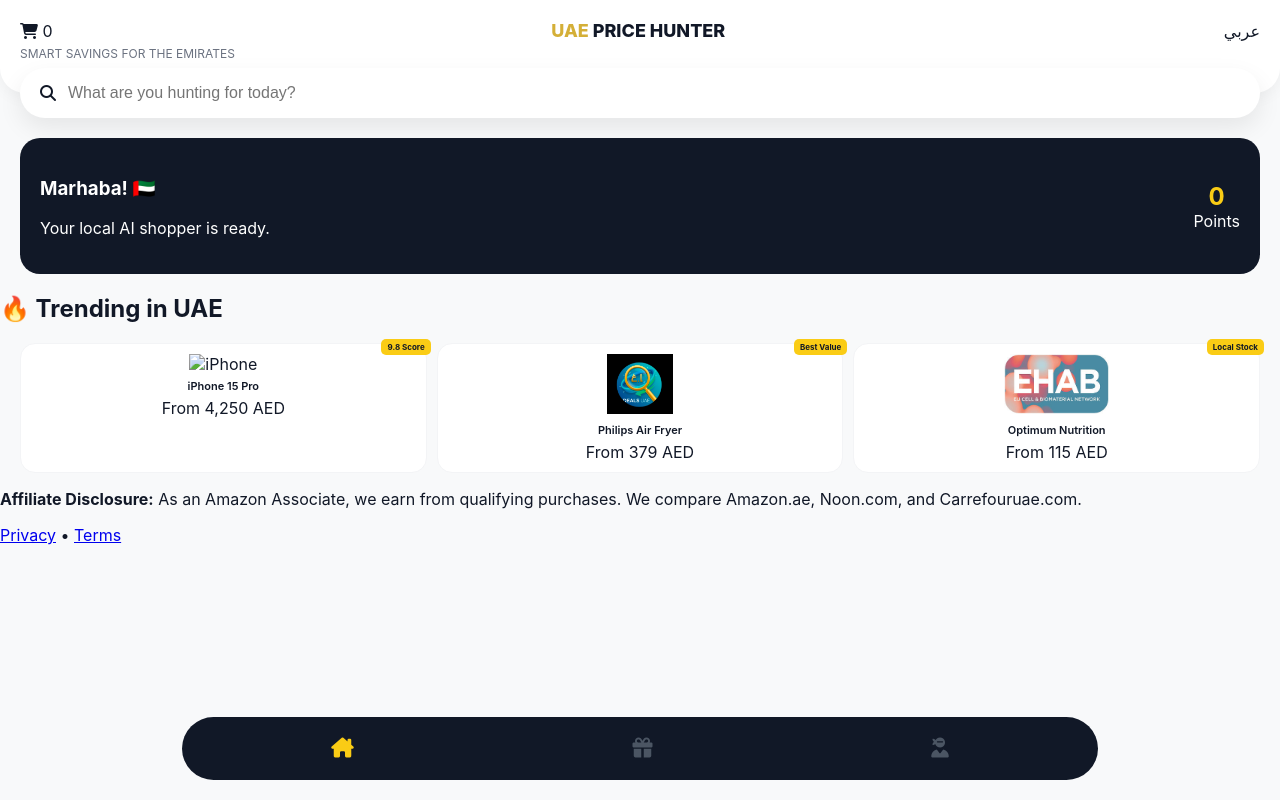
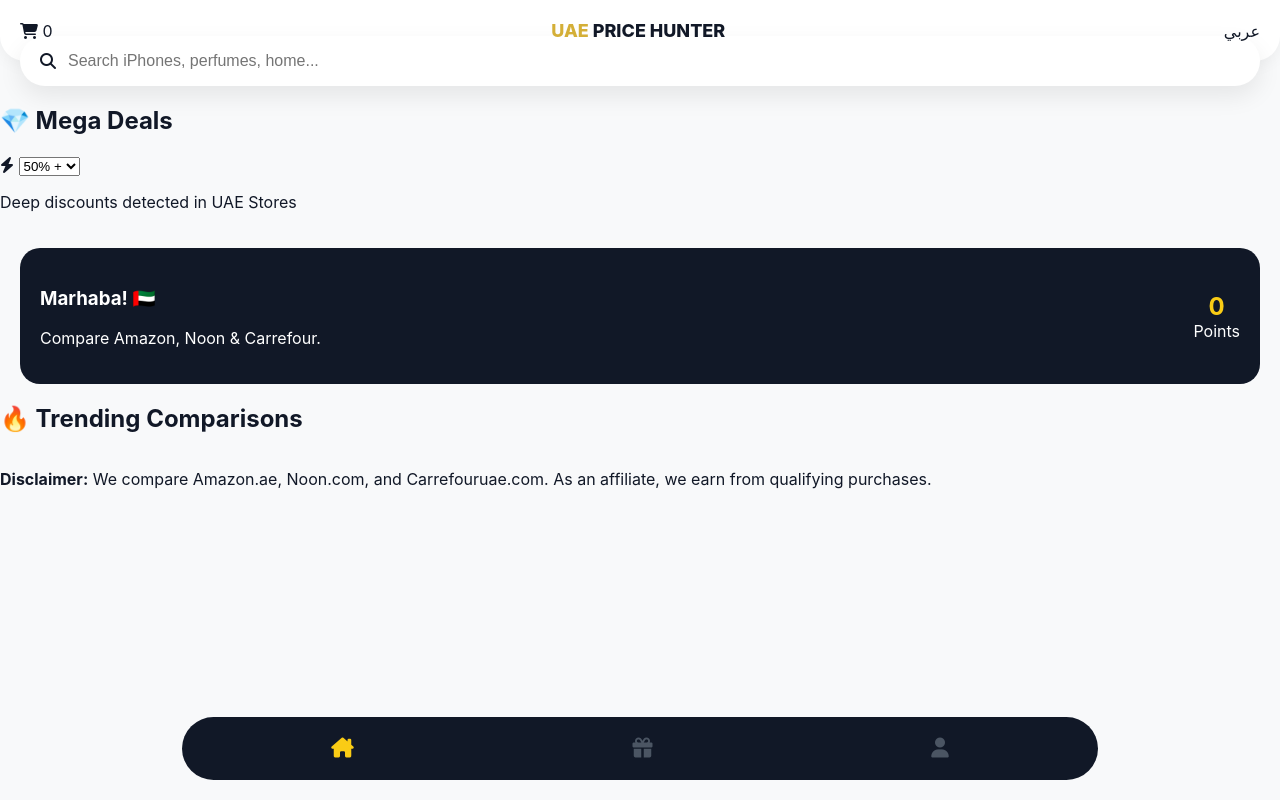
Before and after one commit to ehabmalaeb12/UAE-price-hunter, a plain HTML site: page index.html in a window 1280 px wide. Drawn offline with Linux system fonts and the light colour scheme.

Commit message:
Update index.html

```diff
--- a/index.html
+++ b/index.html
@@ -3,9 +3,7 @@
 <head>
     <meta charset="UTF-8">
     <meta name="viewport" content="width=device-width, initial-scale=1.0, maximum-scale=1.0, user-scalable=no">
-    <title>UAE Price Hunter | Smart Shopping</title>
-    <link rel="manifest" href="manifest.json">
-    <meta name="theme-color" content="#facc15">
+    <title>UAE Price Hunter | Smart Hub</title>
     <link rel="stylesheet" href="style.css">
     <link rel="stylesheet" href="https://cdnjs.cloudflare.com/ajax/libs/font-awesome/6.5.1/css/all.min.css">
 </head>
@@ -19,102 +17,74 @@
             <i class="fa-solid fa-cart-shopping"></i>
             <span id="basketCount">0</span>
         </div>
-        <div class="logo">
-            <span class="gold">UAE</span> PRICE HUNTER
-        </div>
+        <div class="logo"><span class="gold">UAE</span> PRICE HUNTER</div>
         <div class="lang-toggle">عربي</div>
     </div>
-    <p class="tagline">Smart Savings for the Emirates</p>
 </header>
 
-<main>
+<main id="mainContent">
     <div class="search-section">
         <div class="search-pill">
             <i class="fa-solid fa-magnifying-glass"></i>
-            <input id="searchInput" placeholder="What are you hunting for today?" oninput="handleSearch()">
+            <input id="searchInput" placeholder="Search iPhones, perfumes, home..." oninput="handleSearch()">
         </div>
         <div id="suggestions" class="glass-dropdown"></div>
     </div>
 
-    <div id="results"></div>
+    <section class="mega-deals-container">
+        <div class="deal-header-card">
+            <div class="header-flex">
+                <h2>💎 Mega Deals</h2>
+                <div class="ai-filter">
+                    <i class="fa-solid fa-bolt"></i>
+                    <select id="discountFilter" onchange="filterMegaDeals()">
+                        <option value="50" selected>50% +</option>
+                        <option value="60">60% +</option>
+                        <option value="70">70% +</option>
+                        <option value="80">80% +</option>
+                    </select>
+                </div>
+            </div>
+            <p class="sub-text">Deep discounts detected in UAE Stores</p>
+        </div>
+        <div id="megaDealsGrid" class="deals-grid"></div>
+    </section>
 
-    <section id="hotDeals">
+    <section id="trendingSection">
         <div class="uae-welcome-card">
             <div class="welcome-text">
                 <h3>Marhaba! 🇦🇪</h3>
-                <p>Your local AI shopper is ready.</p>
+                <p>Compare Amazon, Noon & Carrefour.</p>
             </div>
             <div class="savings-meter">
                 <span id="meterPoints">0</span>
                 <label>Points</label>
             </div>
         </div>
-
-        <div class="section-header">
-            <h2>🔥 Trending in UAE</h2>
-        </div>
-
-        <div class="deals-grid">
-            <div class="deal-card" onclick="openProduct('iphone')">
-                <div class="badge">9.8 Score</div>
-                <img src="images/iphone.jpg" alt="iPhone">
-                <p>iPhone 15 Pro</p>
-                <span class="price-hint">From 4,250 AED</span>
-            </div>
-            <div class="deal-card" onclick="openProduct('airfryer')">
-                <div class="badge">Best Value</div>
-                <img src="images/airfryer.jpg" alt="Air Fryer">
-                <p>Philips Air Fryer</p>
-                <span class="price-hint">From 379 AED</span>
-            </div>
-            <div class="deal-card" onclick="openProduct('creatine')">
-                <div class="badge">Local Stock</div>
-                <img src="images/creatine.jpg" alt="Creatine">
-                <p>Optimum Nutrition</p>
-                <span class="price-hint">From 115 AED</span>
-            </div>
-        </div>
+        <div class="section-header"><h2>🔥 Trending Comparisons</h2></div>
+        <div id="trendingGrid" class="deals-grid"></div>
     </section>
 </main>
 
+<div id="productPage" class="page"></div>
 <div id="basketPage" class="page">
-    <div class="page-header">
-        <button onclick="showHome()" class="back-btn"><i class="fa-solid fa-chevron-left"></i> Back</button>
-        <h2>My Comparison Basket</h2>
-    </div>
+    <div class="page-header"><button onclick="showHome()"><i class="fa-solid fa-chevron-left"></i></button><h2>My Basket</h2></div>
     <div id="basketItems"></div>
 </div>
-
 <div id="rewardsPage" class="page"></div>
-
 <div id="profilePage" class="page">
-    <div class="page-header">
-        <h2>My Account</h2>
-    </div>
-    <div class="glass-card profile-form">
-        <div class="input-group">
-            <label>Full Name</label>
-            <input id="nameInput" placeholder="Enter your name">
-        </div>
-        <div class="input-group">
-            <label>UAE Mobile</label>
-            <input id="phoneInput" placeholder="05x xxx xxxx">
-        </div>
-        <button class="gold-btn" onclick="saveProfile()">Update My Account</button>
-    </div>
+    <div class="page-header"><h2>My Profile</h2></div>
+    <div class="glass-card"><input id="nameInput" placeholder="Name"><input id="phoneInput" placeholder="05x..."><button class="gold-btn" onclick="saveProfile()">Save</button></div>
 </div>
 
 <footer>
-    <p><strong>Affiliate Disclosure:</strong> As an Amazon Associate, we earn from qualifying purchases. We compare Amazon.ae, Noon.com, and Carrefouruae.com.</p>
-    <div class="footer-links">
-        <a href="privacy.html">Privacy</a> • <a href="terms.html">Terms</a>
-    </div>
+    <p><strong>Disclaimer:</strong> We compare Amazon.ae, Noon.com, and Carrefouruae.com. As an affiliate, we earn from qualifying purchases.</p>
 </footer>
 
 <nav class="pill-nav">
     <button onclick="showHome()" id="navHome" class="nav-item active"><i class="fa-solid fa-house-chimney"></i></button>
     <button onclick="showRewards()" id="navGift" class="nav-item"><i class="fa-solid fa-gift"></i></button>
-    <button onclick="showProfile()" id="navUser" class="nav-item"><i class="fa-solid fa-user-ninja"></i></button>
+    <button onclick="showProfile()" id="navUser" class="nav-item"><i class="fa-solid fa-user"></i></button>
 </nav>
 
 <script src="script.js"></script>
```
